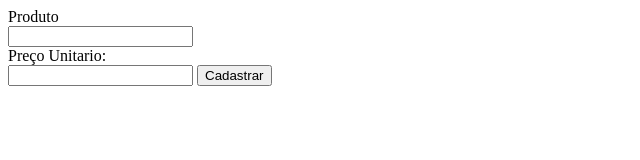
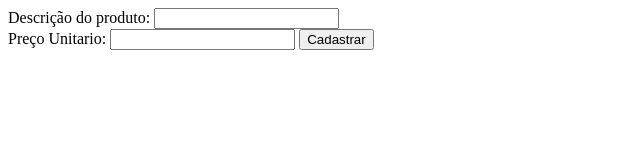
Before and after one commit to rsc-vi/p.o.o, a plain HTML site: page 2° temporada /estoque/index.html in a window 1280 px wide. Shown: the whole page, without its empty margins (0-640 px from the left). Drawn offline with Linux system fonts and the light colour scheme.

Commit message:
Update index.html

```diff
--- a/2° temporada /estoque/index.html
+++ b/2° temporada /estoque/index.html
@@ -8,16 +8,25 @@
 </head>
 
 <body>
-    <div><label for="">Produto</div>
-    <input id="iptProduto" type="text">
 
-    <div><label for="">Preço Unitario:</div>
-        <input id="iptPrecoUnitario" type="text">
+    <form action="#">
+        <div><label for="iptdescricaoProduto">Descrição do produto:
+                <input id="iptdescricaoProduto">
+        </div>
+        <div>
+            <label for="iptPrecoUnitario">Preço Unitario:
+                <input id="iptPrecoUnitario">
+                <button id="btCadastrar">Cadastrar</button>
+        </div>
+
+    </form>
+
+    <div id="containerDeCards">
+
+    </div>
 
 
-   <button id="btCadastrar">Cadastrar</button>
 
-    <div id="containerDeCards"></div>
 
 
     <script src="classes.js"></script>
```
